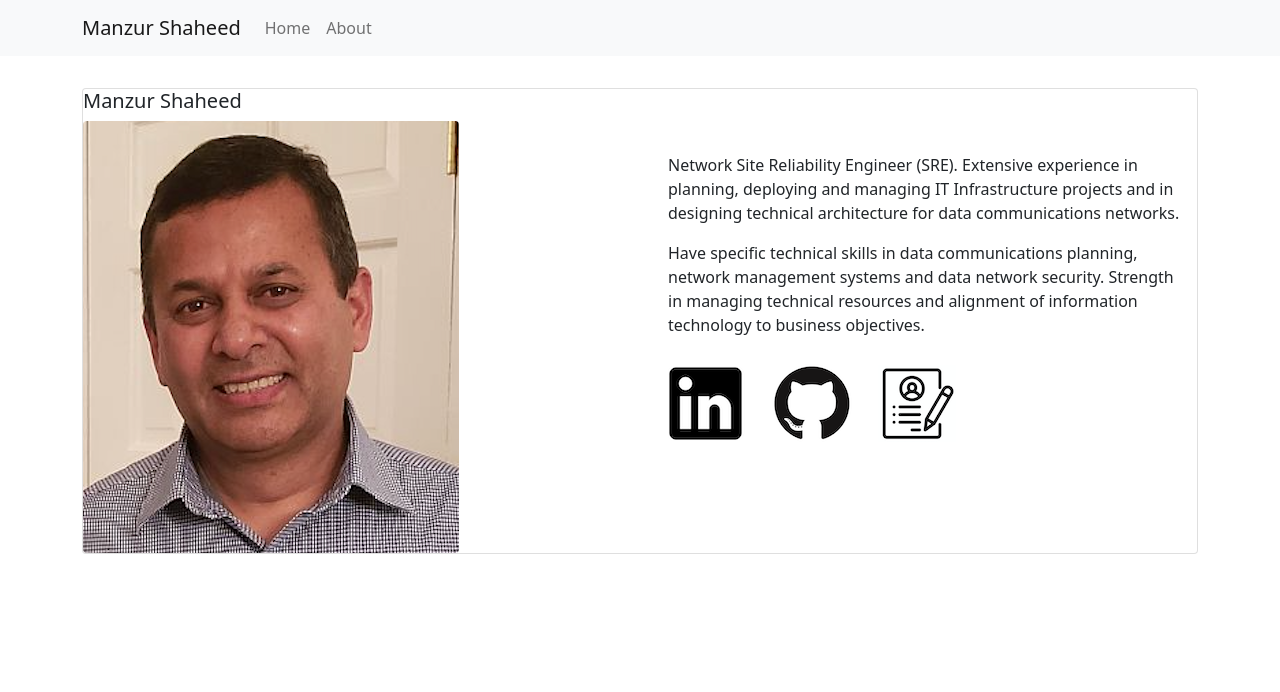
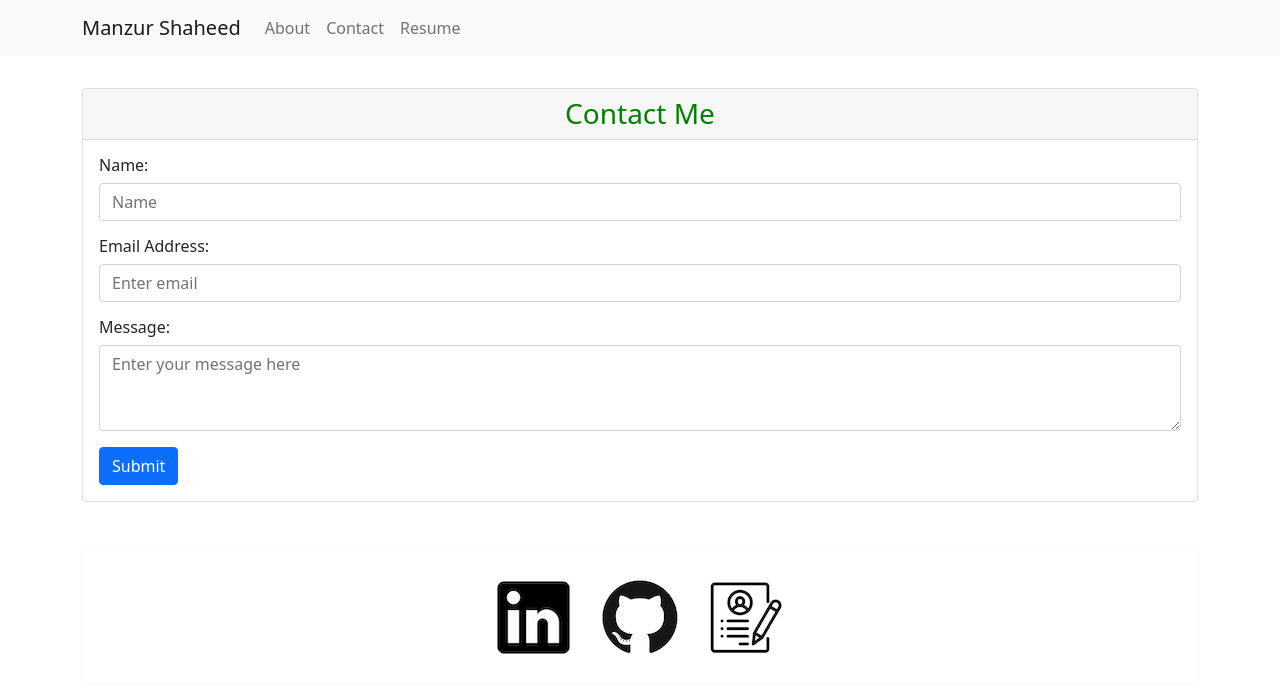
Before and after one commit to manzur-shaheed/ms-react-portfolio, a React (Create React App) app: page /#/Contact in a window 1280 px wide. Shown: the top 692 px of the page. Built offline with nearby package versions, Linux system fonts and the light colour scheme.

Commit message:
resume, contact, about

```diff
--- a/src/App.js
+++ b/src/App.js
@@ -2,23 +2,33 @@
 import "bootstrap/dist/css/bootstrap.min.css";
 
 // react router
-import { HashRouter as Router } from "react-router-dom";
+import { HashRouter as Router, Route } from "react-router-dom";
 
 // css
 import "./App.css";
 
 // components
 import Navigation from "./components/Navigation";
-// import Header from "./components/Header";
-import Home from "./components/Home";
-// import Footer from "./components/Footer";
+import About from "./components/About";
+import Contact from "./components/Contact";
+import Resume from "./components/Resume";
+import Footer from "./components/Footer";
 
 const App = () => {
   return (
     <div>
       <Router>
         <Navigation />
-        <Home />
+        <Route path="/About">
+          <About />
+        </Route>
+        <Route path="/Contact">
+          <Contact />
+        </Route>
+        <Route path="/Resume">
+          <Resume />
+        </Route>
+        <Footer />
       </Router>
     </div>
   );
--- a/src/components/About/index.js
+++ b/src/components/About/index.js
@@ -6,16 +6,12 @@ import { Card, Container, Row, Col, Image } from "react-bootstrap";
 
 // images and pdf
 import me from "../../assets/images/ms.png";
-import github from "../../assets/images/github.png";
-import lnkd from "../../assets/images/lnkd.png";
-import resume from "../../assets/images/resume.png";
-import me_resume from "../../assets/ms_2021.pdf";
 
 const About = () => {
   return (
     <Container className="my-3 py-3" id="About">
       <Card>
-        <Card.Title>Manzur Shaheed</Card.Title>
+        <Card.Header as="h3" className="text-center" style={{color:'green'}}>About Me</Card.Header>
         <Row>
           <Col>
             <Image src={ me } rounded />
@@ -28,9 +24,6 @@ const About = () => {
               <p />
               Have specific technical skills in data communications planning, network management systems and data network security. Strength in managing technical resources and alignment of information technology to business objectives.
               </Card.Text>
-              <Card.Link href="https://www.linkedin.com/in/manzur-shaheed-9aa75926/" target="_blank"><Image src={lnkd} /></Card.Link>
-              <Card.Link href="https://github.com/manzur-shaheed" target="_blank"><Image src={github} /></Card.Link>
-              <Card.Link href={me_resume} target="_blank"><Image src={resume} /></Card.Link>
             </Card.Body>
           </Col>
         </Row>
--- a/src/components/Contact/index.js
+++ b/src/components/Contact/index.js
@@ -1,62 +1,39 @@
+// react
 import React from "react";
 
-import { Row, Col, Container } from "react-bootstrap";
-// import Resume from "../../assets/etipriya-cv.pdf";
+import { Row, Col, Container, Form, Card, Button } from "react-bootstrap";
 
 function ContactForm() {
   return (
     <Container className="my-3 py-3" id="Contact">
-      <section>
-        <h1 data-testid="h1tag" className="contact">
-          Contact Me
-        </h1>
-
-        <div className="contact-icons">
-          <Row>
-            <Col lg={3} md={12}>
-              <a href="https://github.com/Etipriya">
-                <img
-                  src="https://img.icons8.com/doodle/100/000000/github--v1.png"
-                  alt="github-logo"
-                  class="icon"
-                />
-              </a>
-              <p class="icon-text">github</p>
-            </Col>
-
-            <Col lg={3} md={12}>
-              <a href="https://www.linkedin.com/in/eti-priya-mahendru/">
-                <img
-                  src="https://img.icons8.com/doodle/100/000000/linkedin--v2.png"
-                  alt="linkedin-logo"
-                  class="icon"
-                />
-              </a>
-              <p class="icon-text">linkedin</p>
-            </Col>
-
-            <Col lg={3} md={12}>
-              <a href="mailto:etipriya@gmail.com">
-                <img
-                  src="https://img.icons8.com/doodle/120/000000/new-post.png"
-                  alt="mail-logo"
-                />
-              </a>
-              <p class="icon-text">email</p>
-            </Col>
-
-            <Col lg={3} md={12}>
-              <a href={Resume} download>
-                <img
-                  src="https://img.icons8.com/doodle/120/000000/pdf-2.png"
-                  alt="resume"
-                />
-              </a>
-              <p class="icon-text">resume</p>
-            </Col>
-          </Row>
-        </div>
-      </section>
+      <Card>
+        <Card.Header as="h3" className="text-center" style={{color:'green'}}>Contact Me</Card.Header>
+        <Row>
+          <Col>
+            <Card.Body>
+              <Card.Text>
+                <Form>
+                <Form.Group className="mb-3" controlId="formBasicText">
+                  <Form.Label as="h6">Name:</Form.Label>
+                  <Form.Control type="text" placeholder="Name"/>
+                </Form.Group>
+                  <Form.Group className="mb-3" controlId="formBasicEmail">
+                    <Form.Label as="h6">Email Address:</Form.Label>
+                    <Form.Control type="email" placeholder="Enter email" />
+                  </Form.Group>
+                  <Form.Group className="mb-3" controlId="exampleForm.ControlTextarea1">
+                    <Form.Label as="h6">Message:</Form.Label>
+                    <Form.Control as="textarea" rows={3} placeholder="Enter your message here"/>
+                  </Form.Group>
+                  <Button variant="primary" type="submit">
+                    Submit
+                  </Button>
+                </Form>
+              </Card.Text>
+            </Card.Body>
+          </Col>
+        </Row>
+      </Card>
     </Container>
   );
 }
--- /dev/null
+++ b/src/components/Footer/index.js
@@ -0,0 +1,27 @@
+// react
+import React from "react";
+
+// import bootstrap components
+import { Card, Container, Image } from "react-bootstrap";
+
+// images and pdf
+import github from "../../assets/images/github.png";
+import lnkd from "../../assets/images/lnkd.png";
+import resume from "../../assets/images/resume.png";
+import me_resume from "../../assets/ms_2021.pdf";
+
+const Footer = () => {
+  return (
+    <Container className="my-3 py-3" id="Footer">
+      <Card border="light">
+            <Card.Body className="text-center">
+              <Card.Link href="https://www.linkedin.com/in/manzur-shaheed-9aa75926/" target="_blank"><Image src={lnkd} /></Card.Link>
+              <Card.Link href="https://github.com/manzur-shaheed" target="_blank"><Image src={github} /></Card.Link>
+              <Card.Link href={me_resume} target="_blank"><Image src={resume} /></Card.Link>
+            </Card.Body>
+      </Card>
+    </Container>
+  );
+};
+
+export default Footer;
--- a/src/components/Home/index.js
+++ b/src/components/Home/index.js
@@ -8,8 +8,8 @@ export default function Home() {
   return (
     <div>
       <About />
-      {/* <Projects />
-      <ContactForm /> */}
+      {/* <Projects /> */}
+      {/* <ContactForm /> */}
     </div>
   );
 }
--- a/src/components/Navigation/index.js
+++ b/src/components/Navigation/index.js
@@ -6,13 +6,16 @@ function NavbarItems() {
   return (
     <Navbar bg="light" variant="light">
       <Container>
-        <Navbar.Brand href="#home">Manzur Shaheed</Navbar.Brand>
+        <Navbar.Brand href="#/About">Manzur Shaheed</Navbar.Brand>
         <Nav className="me-auto">
-          <Link to="/" className="nav-link">
-            Home
-          </Link>
           <Link to="/About" className="nav-link">
             About
+          </Link>
+          <Link to="/Contact" className="nav-link">
+            Contact
+          </Link>
+          <Link to="/Resume" className="nav-link">
+            Resume
           </Link>
           {/*<Link to="/Projects" className="nav-link">
             Projects
--- /dev/null
+++ b/src/components/Resume/index.js
@@ -0,0 +1,38 @@
+// react
+import React from "react";
+
+// import bootstrap components
+import { Card, Container, Row, Col, ListGroup } from "react-bootstrap";
+
+// resume pdf
+import me_resume from "../../assets/ms_2021.pdf";
+
+const About = () => {
+  return (
+    <Container className="my-3 py-3" id="Resume">
+      <Card>
+        <Card.Header as="h3" className="text-center" style={{color:'green'}}>Skills and Proficiencies</Card.Header>
+        <Row>
+          <Col>
+            <Card.Body>
+              <Card.Text>
+                <ListGroup variant="flush">
+                  <ListGroup.Item>Managing IT Projects - scoping, planning, budgeting, implementing, and staff management.</ListGroup.Item>
+                  <ListGroup.Item>Design and Implementation of Layer 2 Local Area Networks (LAN), optimum performance configuration, identify bottlenecks and implement cost-effective solution.</ListGroup.Item>
+                  <ListGroup.Item>Layer 3 and Wide Area Networks (WAN) - Requirement analysis, design and implementation. Routing Protocols (BGP, OSPF, EIGRP, RIP), Router configuration, Layer 3 Switching, QoS, Firewalls (Checkpoint, Palo Alto), IPSec and MPLS VPNs, Network Management and monitoring.</ListGroup.Item>
+                  <ListGroup.Item>Network Services – DNS, DHCP, TFTP, NTP, Syslog etc.</ListGroup.Item>
+                  <ListGroup.Item>Internet/Intranet based solutions development - configuration, administration, reporting and maintenance of web servers.</ListGroup.Item>
+                  <ListGroup.Item>Advanced Programming (Python, PHP, Shell Scripts, Perl, C, Javascript, MySql, Ansible) and version control using Github, plan and track development projects with Jira.</ListGroup.Item>
+                  <ListGroup.Item><Card.Link href={me_resume} target="_blank">Downloadable Resume</Card.Link></ListGroup.Item>
+                </ListGroup>
+
+              </Card.Text>
+            </Card.Body>
+          </Col>
+        </Row>
+      </Card>
+    </Container>
+  );
+};
+
+export default About;
```
Also changed, not shown: public/Pages_1/About.js (renamed from public/Pages/About.js), public/Pages_1/Contact.js (renamed from public/Pages/Contact.js), public/Pages_1/Home.js (renamed from public/Pages/Home.js), public/Pages_1/Projects.js (renamed from public/Pages/Projects.js).
